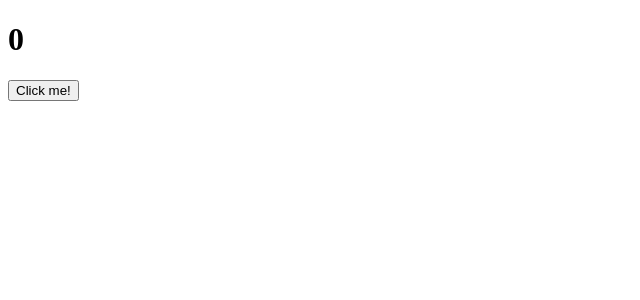
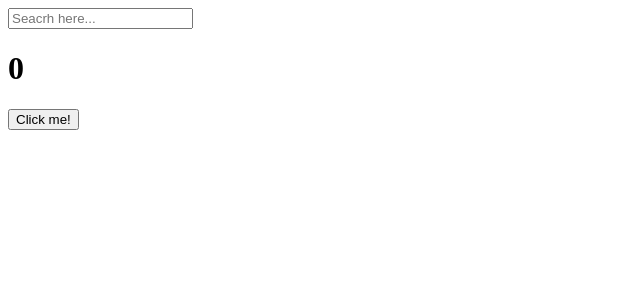
Before and after one commit to ahnzi91/react-for-beginners, a React (Vite) app in the folder workspace/: page / in a window 1280 px wide. Shown: the top 300 px of the page, without its empty margins (0-640 px from the left). Built offline with nearby package versions, Linux system fonts and the light colour scheme.

Commit message:
#6.2 Deps

```diff
--- a/workspace/src/App.jsx
+++ b/workspace/src/App.jsx
@@ -2,15 +2,27 @@
 
 function App() {
   const [counter, setCounter] = useState(0);
+  const [keyword, setKeyword] = useState("");
+
   const onClick = () => setCounter((counter) => counter + 1);
+  const onChange = (event) => setKeyword(event.target.value);
 
   console.log("I run all the time.");
 
   useEffect(() => {
     console.log("Call the API...");
-  });
+  }, []);
+
+  // keyword가 변할 때에만 실행된다.
+  useEffect(() => {
+    if (keyword !== "" && keyword.length > 5) {
+      console.log("SEARCH FOR", keyword);
+    }
+  }, [keyword]);
+
   return (
     <div>
+      <input value={keyword} onChange={onChange} type="text" placeholder="Seacrh here..." />
       <h1>{counter}</h1>
       <button onClick={onClick}>Click me!</button>
     </div>
```
